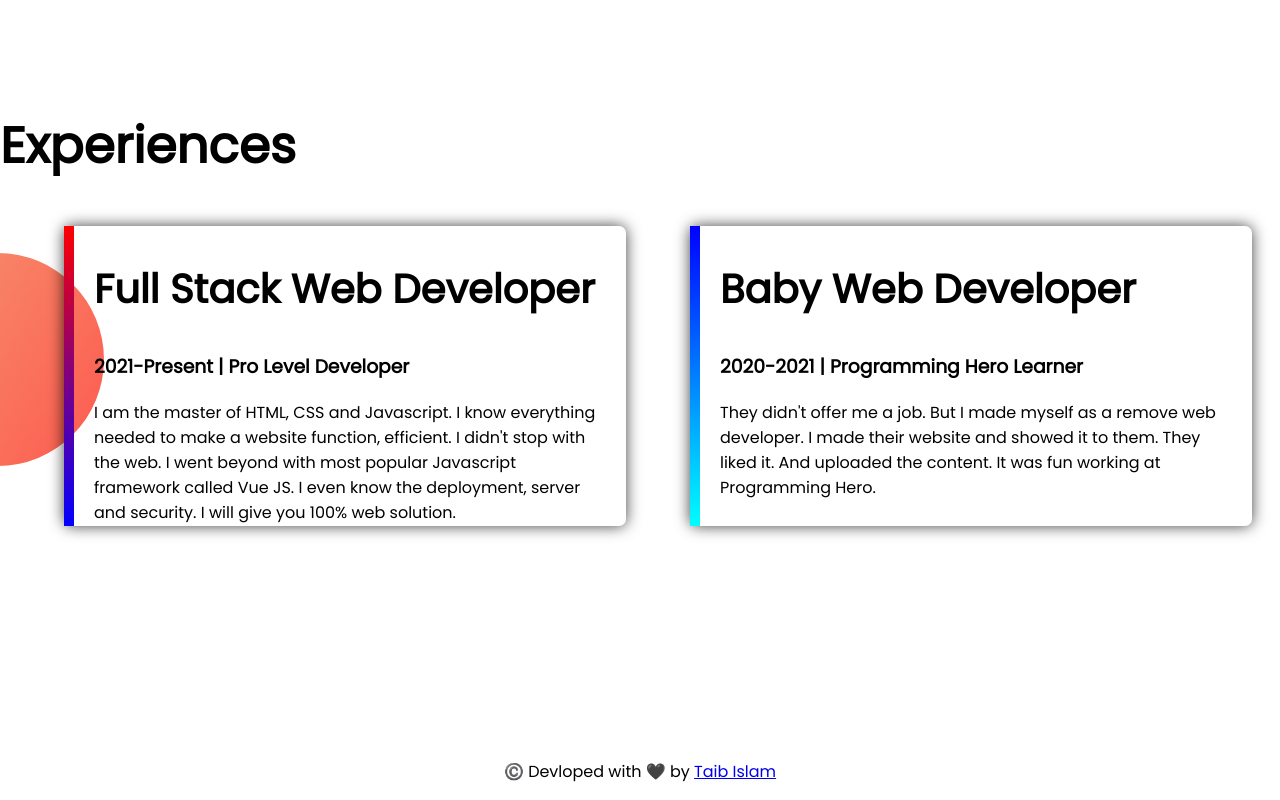
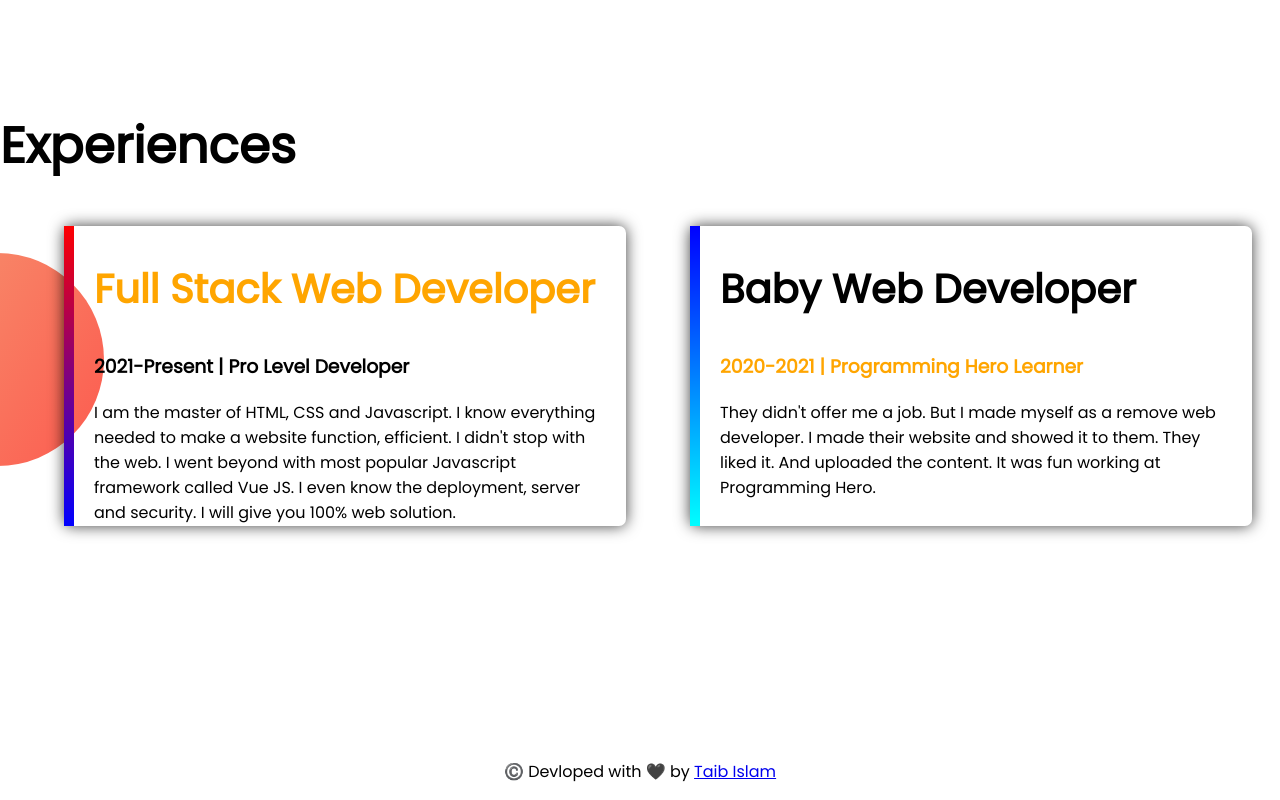
Before and after one commit to taibislamdipu/web-portfolio-v2, a plain HTML site: page index.html in a window 1280 px wide. Shown: the part 1191-1991 px from the top of the page. Drawn offline with nearby package versions, Linux system fonts and the light colour scheme.

Commit message:
all done

```diff
--- a/index.html
+++ b/index.html
@@ -54,7 +54,7 @@
     <section class="experience-section">
         <h1>Experiences</h1>
         <div class="half-width experience" id="experience-1" data-aos="fade-right">
-            <h2>Full Stack Web Developer </h2>
+            <h2 class="orange-highlight">Full Stack Web Developer </h2>
             <h3>2021-Present | Pro Level Developer</h3>
             <p>
                 I am the master of HTML, CSS and Javascript. I know everything needed to make a website function, efficient. I didn't
@@ -64,7 +64,7 @@
         </div>
         <div class="half-width experience" id="experience-2" data-aos="fade-left">
             <h2>Baby Web Developer </h2>
-            <h3>2020-2021 | Programming Hero Learner </h3>
+            <h3 class="orange-highlight">2020-2021 | Programming Hero Learner </h3>
             <p>
                 They didn't offer me a job. But I made myself as a remove web developer. I made their website and showed it to them.
                 They liked it. And uploaded the content. It was fun working at Programming Hero.
```
